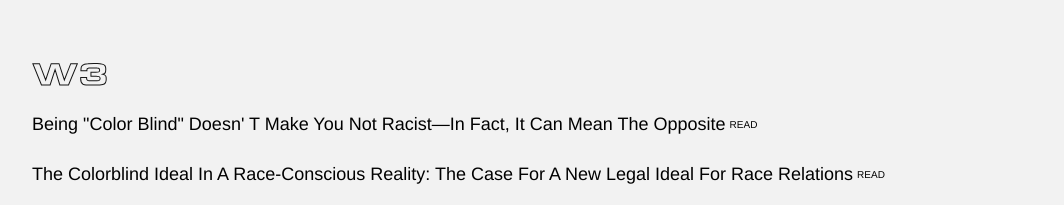
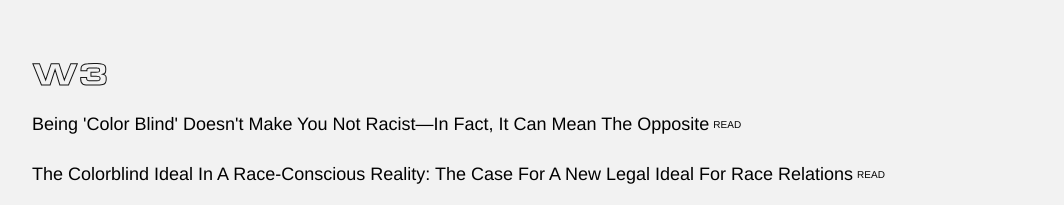
Before and after one commit to tmytrn/anti-blackness-101, a Next.js app: page / in a window 1280 px wide. Shown: the part 786-991 px from the top of the page, without its empty margins (32-1096 px from the left). Built offline with nearby package versions, Linux system fonts and the light colour scheme.

Commit message:
Update materials.js

```diff
--- a/materials.js
+++ b/materials.js
@@ -58,7 +58,7 @@ export const data = [
       {
         type: "reading",
         title:
-          'Being "Color Blind" Doesn\'\ t Make You Not Racist—In Fact, It Can Mean the Opposite ',
+          "Being 'Color Blind' Doesn't Make You Not Racist—In Fact, It Can Mean the Opposite ",
         link: "https://www.oprahmag.com/life/relationships-love/a32824297/color-blind-myth-racism/",
       },
       {
```
